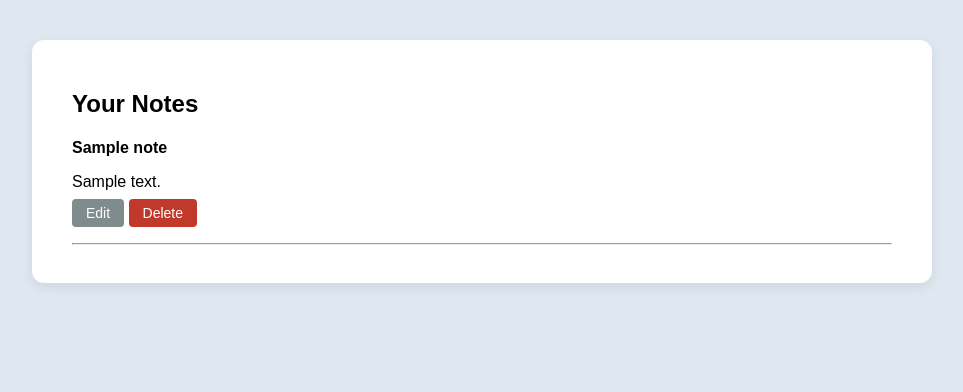
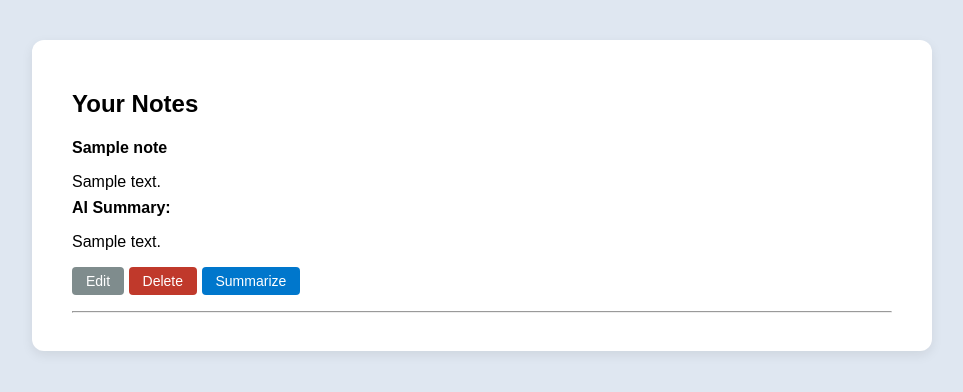
Before and after one commit to raghul-raj-00/notes-app, a Django app: template templates/note_list.html in a window 1280 px wide. Shown: the top 392 px of the page, without its empty margins (158-1121 px from the left). Run offline with Django 3.2, Linux system fonts and the light colour scheme; the template is opened without the code that fills it: most values are stand-ins (such as "Sample title", 1, 10 or a date in 2020).

Commit message:
added some features

```diff
--- a/notes/models.py
+++ b/notes/models.py
@@ -6,6 +6,7 @@ class Note(models.Model):
     title = models.CharField(max_length=200)
     content = models.TextField()
     created_at = models.DateTimeField(auto_now_add=True)
+    summary = models.TextField(blank=True, null=True)
 
     def __str__(self):
         return self.title
--- a/notes/urls.py
+++ b/notes/urls.py
@@ -14,6 +14,8 @@ urlpatterns = [
     path('signup/', views.signup,      name='signup'),
     path('logout/', views.logout_user, name='logout'),
     path('accounts/login/', views.login_user),
+    path("<int:pk>/summarize/", views.summarize_note, name="summarize_note"),
+
 ]
 
 urlpatterns += router.urls
--- a/templates/note_list.html
+++ b/templates/note_list.html
@@ -9,10 +9,22 @@
         <div class="mb-3">
             <h4 class="mb-1">{{ n.title }}</h4>
             <p class="mb-2">{{ n.content }}</p>
+            {% if n.summary %}
+                <div class="p-2 border rounded bg-light mb-2">
+                    <strong>AI Summary:</strong>
+                    <p class="mb-0">{{ n.summary|linebreaks }}</p>
+                </div>
+            {% endif %}
 
             <a href="{% url 'edit_note' n.id %}"   class="btn btn-grey btn-sm">Edit</a>
             <a href="{% url 'delete_note' n.id %}" class="btn btn-red  btn-sm">Delete</a>
+            <a href="{% url 'summarize_note' n.id %}" class="btn btn-blue btn-sm">
+                Summarize
+            </a>
+
         </div>
+
+
         <hr>
     {% endfor %}
 {% else %}
```
Also changed, not shown: notes/utils/ai.py (added, +28 -0 lines), notes/views.py (+9 -1 lines), notes/migrations/0002_note_summary.py (added), notes/utils/__init__.py (added), 1 other file.
